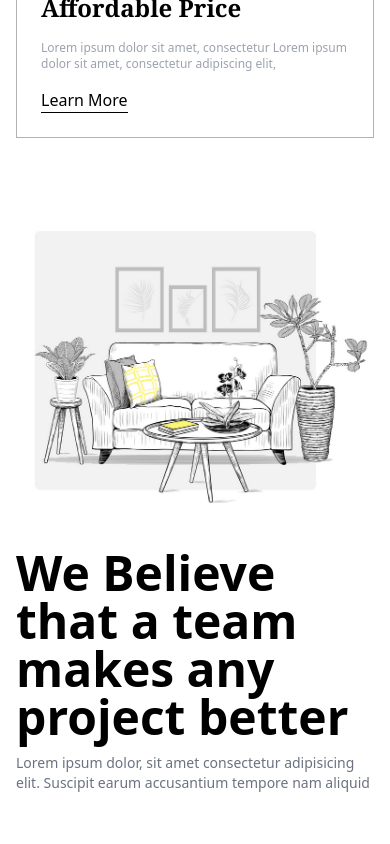
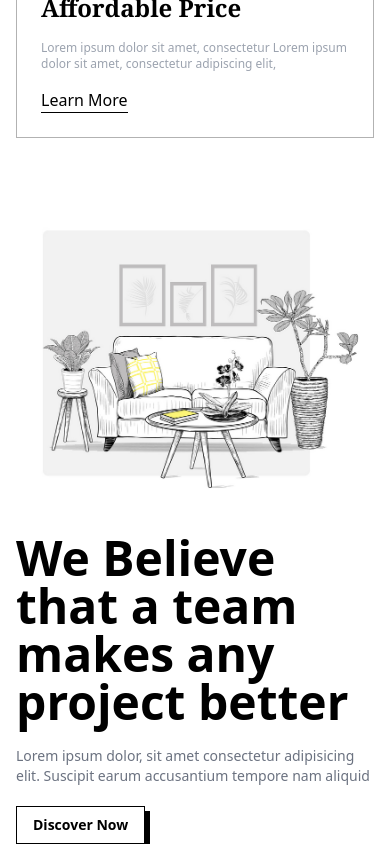
Before and after one commit to wacho91/interior-design, a React (Vite) app: page / in a window 390 px wide. Shown: the part 1658-2502 px from the top of the page. Before the commit the page ends 2451 px from the top, so only its background shows below. Built offline with nearby package versions, Linux system fonts and the light colour scheme.

Commit message:
Banner Complete

```diff
--- a/src/Component/Banner/Banner.jsx
+++ b/src/Component/Banner/Banner.jsx
@@ -8,13 +8,16 @@ const Banner = () => {
             <div className="grid grid-cols-1 md:grid-cols-2 gap-10">
                 {/*Image Section*/}
                 <div className="flex flex-col justify-center items-center">
-                    <img src={Banner1} alt="" />
+                    <img src={Banner1} alt=""  className="w-[95%] md:w-full mx-auto"/>
                 </div>
                 {/*Text Section*/}
-                <div className="space-y-3 flex justify-center flex-col">
+                <div className="space-y-5 flex justify-center flex-col">
                     <h1 className="text-5xl font-bold">We Believe that a team makes any project better</h1>
                     <p className="text-gray-500 text-sm"> Lorem ipsum dolor, sit amet consectetur adipisicing elit. Suscipit
                     earum accusantium tempore nam aliquid{" "}</p>
+                    <div>
+                    <button className="primary-btn">Discover Now</button>
+                    </div>
                 </div>
             </div>
         </div>
```
